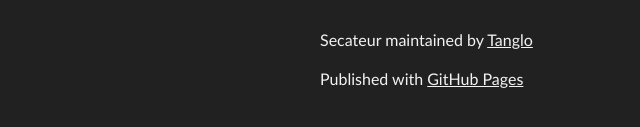
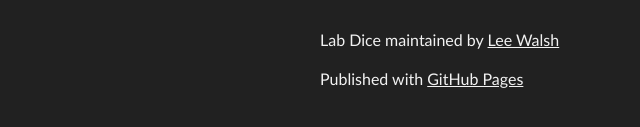
Before and after one commit to Tanglo/LabDice, a plain HTML site: page index.html in a window 1280 px wide. Shown: the part 573-700 px from the top of the page, 0-640 px from the left. Drawn offline with Linux system fonts and the light colour scheme.

Commit message:
Corrected page footer

```diff
--- a/index.html
+++ b/index.html
@@ -46,7 +46,7 @@
     <!-- FOOTER  -->
     <div id="footer_wrap" class="outer">
       <footer class="inner">
-        <p class="copyright">Secateur maintained by <a href="https://github.com/Tanglo">Tanglo</a></p>
+        <p class="copyright">Lab Dice maintained by <a href="https://github.com/Tanglo">Lee Walsh</a></p>
         <p>Published with <a href="http://pages.github.com">GitHub Pages</a></p>
       </footer>
     </div>
```
